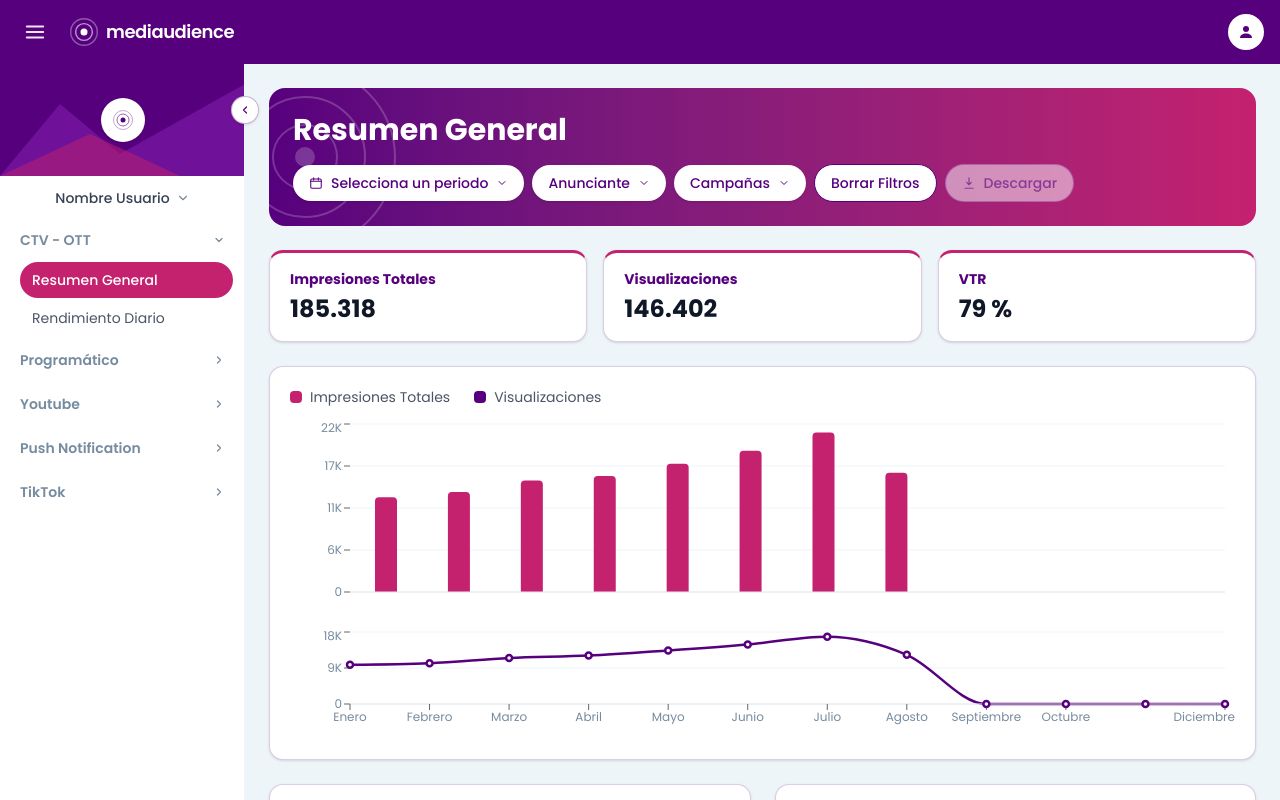
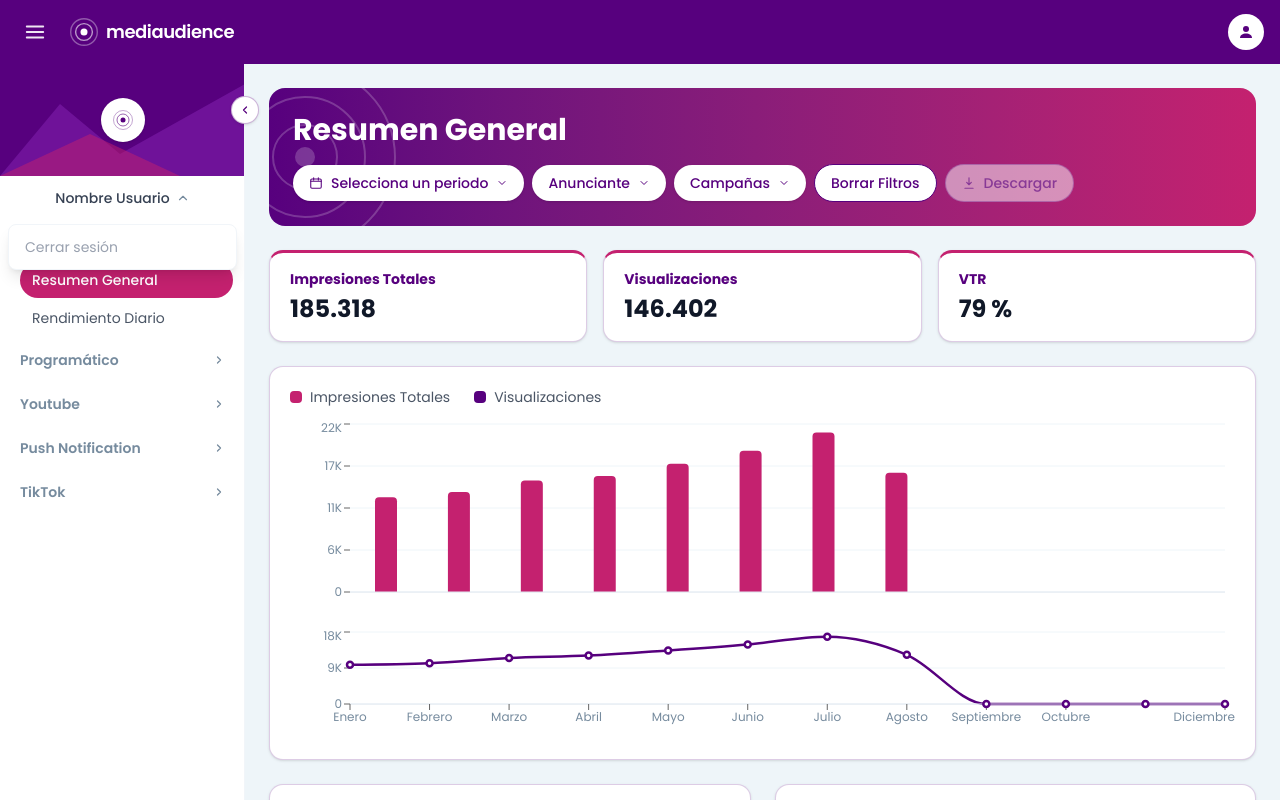
Before and after one commit to mediaudience/hub-mediaudience, a React (Vite) app: page /ctv-ott/resumen-general in a window 1280 px wide. Both pictures are taken after a click on the button "Nombre Usuario". Shown: the top 800 px of the page. Built offline with nearby package versions, Linux system fonts and the light colour scheme.

Commit message:
Turn Nombre Usuario into a real dropdown with disabled Cerrar sesión placeholder

```diff
--- a/src/components/layout/Sidebar.jsx
+++ b/src/components/layout/Sidebar.jsx
@@ -1,4 +1,4 @@
-import { useState } from "react";
+import { useEffect, useRef, useState } from "react";
 import { NavLink, useLocation } from "react-router-dom";
 import { NAV_GROUPS } from "../../navConfig";
 
@@ -7,6 +7,51 @@ function ChevronDown({ className }) {
     <svg width="14" height="14" viewBox="0 0 24 24" fill="none" className={className}>
       <path d="M6 9l6 6 6-6" stroke="currentColor" strokeWidth="2" strokeLinecap="round" strokeLinejoin="round" />
     </svg>
+  );
+}
+
+function UserMenu() {
+  const [open, setOpen] = useState(false);
+  const ref = useRef(null);
+
+  useEffect(() => {
+    function onClickOutside(e) {
+      if (ref.current && !ref.current.contains(e.target)) setOpen(false);
+    }
+    document.addEventListener("mousedown", onClickOutside);
+    return () => document.removeEventListener("mousedown", onClickOutside);
+  }, []);
+
+  return (
+    <div className="relative" ref={ref}>
+      <button
+        type="button"
+        onClick={() => setOpen((o) => !o)}
+        aria-haspopup="menu"
+        aria-expanded={open}
+        className="w-full flex items-center justify-center gap-1.5 py-3 text-sm font-medium text-gray-700 hover:bg-slate-50 focus-visible:outline focus-visible:outline-2 focus-visible:outline-offset-[-2px] focus-visible:outline-brand-magenta"
+      >
+        Nombre Usuario
+        <ChevronDown className={`text-slate-label transition-transform duration-200 ${open ? "rotate-180" : ""}`} />
+      </button>
+      {open && (
+        <div
+          role="menu"
+          className="absolute z-20 left-2 right-2 mt-1 bg-white rounded-lg shadow-lg border border-slate-100 py-1"
+        >
+          <button
+            type="button"
+            role="menuitem"
+            disabled
+            aria-disabled="true"
+            title="Próximamente"
+            className="w-full text-left px-4 py-2 text-sm text-gray-400 cursor-not-allowed"
+          >
+            Cerrar sesión
+          </button>
+        </div>
+      )}
+    </div>
   );
 }
 
@@ -64,13 +109,7 @@ export default function Sidebar({ collapsed }) {
           </div>
         </div>
 
-        <button
-          type="button"
-          className="w-full flex items-center justify-center gap-1.5 py-3 text-sm font-medium text-gray-700 hover:bg-slate-50 focus-visible:outline focus-visible:outline-2 focus-visible:outline-offset-[-2px] focus-visible:outline-brand-magenta"
-        >
-          Nombre Usuario
-          <ChevronDown className="text-slate-label" />
-        </button>
+        <UserMenu />
 
         <nav className="px-2 pb-6">
           {NAV_GROUPS.map((group) => {
```
